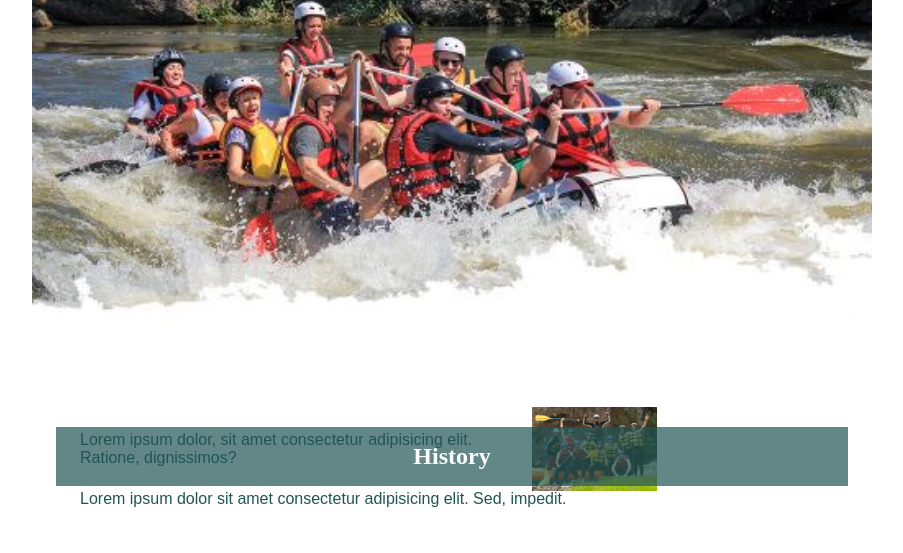
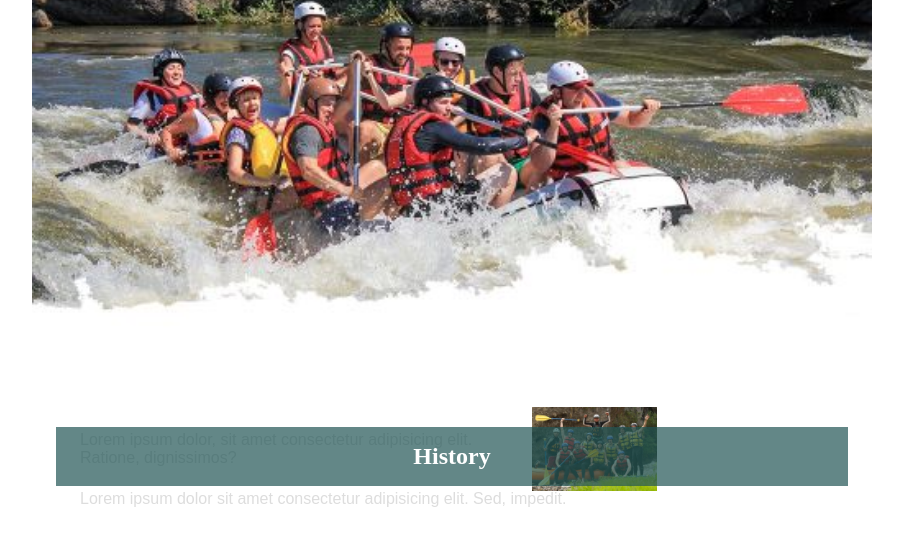
Before and after one commit to Ramyflo/wdd130, a plain HTML site: page wwr/about.html in a window 1280 px wide. Shown: the part 355-908 px from the top of the page, without its empty margins (188-1091 px from the left). Drawn offline with Linux system fonts and the light colour scheme.

```diff
--- a/wwr/styles/rafting.css
+++ b/wwr/styles/rafting.css
@@ -36,6 +36,7 @@ section,
 article {
     margin: 16px;
     padding: 8px;
+    color: var(--secondary-color);
 }
 
 .socialmedia a {
@@ -74,9 +75,6 @@ h1 {
 
 h2 {
     position: relative;
-    /* text-align: center;
-    background-color: var(--accent2-color);
-    width: 75%; */
     top: 20px;
     width: 100%;
     padding: 16px;
```
